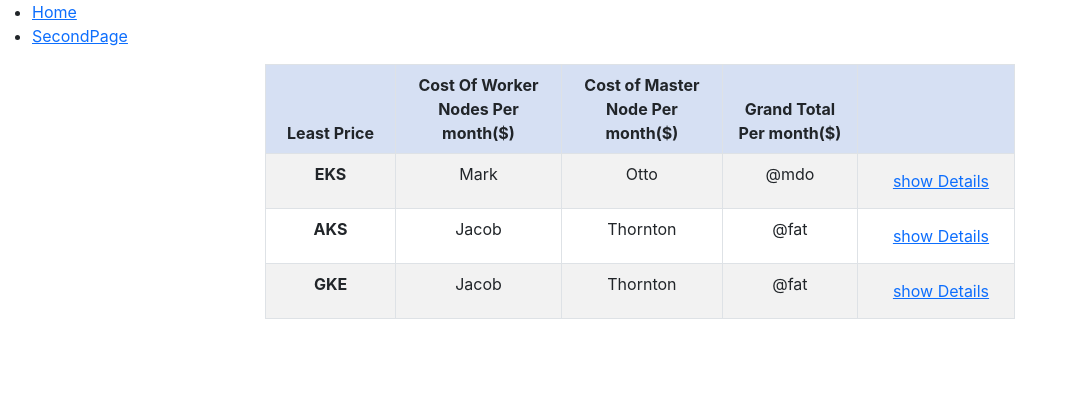
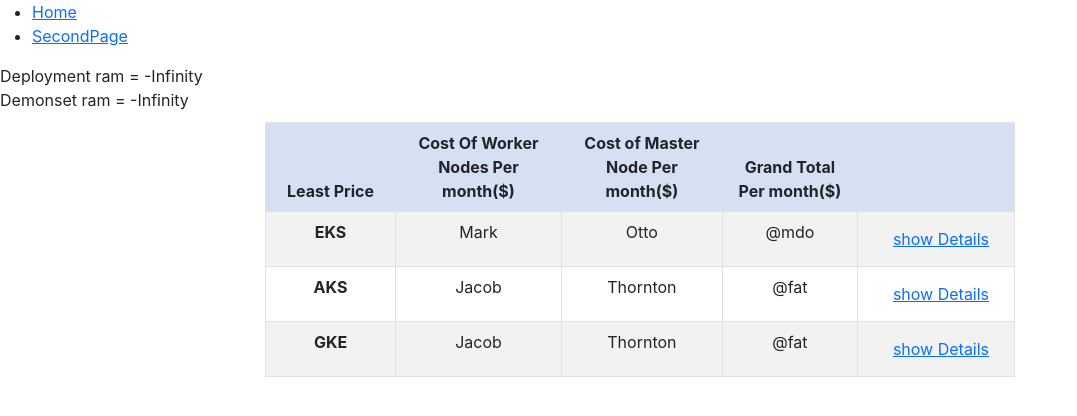
Before and after one commit to CognitQ/ccc-AllPages, a React (Create React App) app: page /second in a window 1280 px wide. Shown: the top 416 px of the page, without its empty margins (0-1077 px from the left). Built offline with nearby package versions, Linux system fonts and the light colour scheme.

Commit message:
got max ram values from all data

```diff
--- a/src/App.js
+++ b/src/App.js
@@ -1,24 +1,30 @@
-import React from "react";
-import {Nav} from "./components/Nav";
-import {
-  BrowserRouter,
-  Routes,
-  Route,
-} from "react-router-dom";
+import React, { useState } from "react";
+import { Nav } from "./components/Nav";
+import { BrowserRouter, Routes, Route } from "react-router-dom";
 import SecondPage from "./components/SecondPage";
-import {DetailPage} from "./components/DetailPage";
+import { DetailPage } from "./components/DetailPage";
 
-function App() {
+const App = () => {
+  const [deploymentData, setDeployementData] = useState([]);
+  const [demonsetData, setDemonsetData] = useState([]);
+
+  const getDataFromNav = (deploymentData, demonsetData) => {
+    setDeployementData(deploymentData);
+    setDemonsetData(demonsetData);
+  };
 
   return (
     <BrowserRouter>
       <Routes>
-        <Route path="/" element={<Nav/>} />
-        <Route path="/second" element={<SecondPage/>} />
-        <Route path="/detail" element={<DetailPage/>} />
+        <Route path="/" element={<Nav setData={getDataFromNav} />} />
+        <Route
+          path="/second"
+          element={<SecondPage dpData={deploymentData} dsData={demonsetData} />}
+        />
+        <Route path="/detail" element={<DetailPage />} />
       </Routes>
     </BrowserRouter>
   );
-}
+};
 
 export default App;
--- a/src/components/InputForm.js
+++ b/src/components/InputForm.js
@@ -9,6 +9,8 @@
   const [hide, setHide] = useState(true); //code for Demonset
   const [deploymentValid, setDeploymentValid] = useState(false); //code for checking validity
   const [demonValid, setDemonValid] = useState(false); //code for checking validity
+
+  const navigate = useNavigate();
 
   // Start Code for deployment
   const [inputFields, setInputFields] = useState([
@@ -23,7 +25,7 @@
       maxRamUnit: "MiB",
       minVcpu: "1",
       maxVcpu: "",
-      storageUnit: "Gib",
+      storageUnit: "GiB",
       storage: "",
     },
   ]);
@@ -56,18 +58,6 @@
     });
   };
 
-  const handleSubmit = (e) => {
-    e.preventDefault();
-    // checkValidations();
-    // if (deploymentValid && demonValid) {
-    // console.log("DepoymentInputFields", inputFields);
-    // console.log("DemonsetInputFields", demonsetInputFields);
-
-    props.ondataSubmit(inputFields);
-    // props.ondataSubmit(demonsetInputFields);
-    // }
-  };
-
   const handleReset = (id) => {
     const values = [...inputFields];
     const containerId = values.findIndex((value) => value.id === id);
@@ -83,7 +73,7 @@
         maxRamUnit: "MiB",
         minVcpu: "1",
         maxVcpu: "",
-        storageUnit: "Gib",
+        storageUnit: "GiB",
         storage: "",
       },
     ];
@@ -119,7 +109,7 @@
         maxRamUnit: "MiB",
         minVcpu: "1",
         maxVcpu: "",
-        storageUnit: "Gib",
+        storageUnit: "GiB",
         storage: "",
       },
     ]);
@@ -148,7 +138,7 @@
       demonMaxRamUnit: "MiB",
       demonMinVcpu: "1",
       demonMaxVcpu: "",
-      demonStorageUnit: "Gib",
+      demonStorageUnit: "GiB",
       demonStorage: "",
     },
   ]);
@@ -166,7 +156,7 @@
         demonMaxRamUnit: "MiB",
         demonMinVcpu: "1",
         demonMaxVcpu: "",
-        demonStorageUnit: "Gib",
+        demonStorageUnit: "GiB",
         demonStorage: "",
       },
     ];
@@ -196,7 +186,7 @@
         demonMaxRamUnit: "MiB",
         demonMinVcpu: "1",
         demonMaxVcpu: "",
-        demonStorageUnit: "Gib",
+        demonStorageUnit: "GiB",
         demonStorage: "",
       },
     ]);
@@ -212,9 +202,17 @@
   };
   //end of function code for Demonset
 
-  const navigate = useNavigate();
-  const gotoSecond = () => {
-    navigate('/second')
+  const handleSubmit = (e) => {
+    e.preventDefault();
+    // checkValidations();
+    // if (deploymentValid && demonValid) {
+    // console.log("DepoymentInputFields", inputFields);
+    // console.log("DemonsetInputFields", demonsetInputFields);
+
+    props.ondataSubmit(inputFields, demonsetInputFields);
+    navigate("/second");
+    // props.ondataSubmit(demonsetInputFields);
+    // }
   };
 
   return (
@@ -722,25 +720,11 @@
         {/* Start of clear all  and submit button code*/}
         <div className="nav send">
           <button
-            type="button"
-            onClick={refreshPage}
-            className="btn btn-secondary"
-          >
-            Clear All
-          </button>{" "}
-          <button
             type="submit"
             className="btn btn-secondary"
-            onClick={() => {{ handleSubmit();gotoSecond() }}}
+            onClick={handleSubmit}
           >
             Submit
-          </button>
-          <button
-            // type="submit"
-            className="btn btn-secondary"
-            onClick={() => gotoSecond()}
-          >
-            Submit2
           </button>
         </div>
         {/* End of clear all  and submit button code*/}
--- a/src/components/Nav.js
+++ b/src/components/Nav.js
@@ -1,22 +1,22 @@
 import React, { useState } from "react";
 import { InputForm } from "./InputForm";
 import { Aboutus } from "./Aboutus";
-import { Testing } from "./Testing";
+// import { Testing } from "./Testing";
 // import {Link} from "react-router-dom";
 
-export const Nav = () => {
+export const Nav = (props) => {
   const [showHome, setHomeShow] = useState(true); //code for deployment
 
-  const [dataValues, setData] = useState([]);
+  // const [dataValues, setData] = useState([]);
 
-  const getData = (data) => {
-    console.log("coming from nav.js", data);
-    setData(data);
+  const getData = (deployment, demonset) => {
+    // console.log("coming from nav.js", data);
+    props.setData(deployment, demonset);
   };
 
   return (
     <div>
-       {/* <Nav>
+      {/* <Nav>
         <div>
           <ul>
             <li>
@@ -26,8 +26,6 @@
           </ul>
         </div>
       </Nav> */}
-
-
 
       <div className="nav">
         <button
@@ -46,7 +44,6 @@
         </button>
       </div>
 
-
       <div>
         {showHome ? (
           <div className="App">
@@ -54,8 +51,8 @@
           </div>
         ) : (
           <div className="App">
+            {/* <Testing data={dataValues} /> */}
             <Aboutus />
-            <Testing data={dataValues} />
           </div>
         )}
       </div>
--- a/src/components/SecondPage.js
+++ b/src/components/SecondPage.js
@@ -1,15 +1,33 @@
-import React from 'react'
-import "./SecondPage.css"
-import { navigate, useNavigate } from 'react-router-dom';
-import {
-    Link
-  } from "react-router-dom";
+import React from "react";
+import "./SecondPage.css";
+import { useNavigate } from "react-router-dom";
+import { Link } from "react-router-dom";
 
-const SecondPage = () => {
+const SecondPage = (props) => {
   const navigate = useNavigate();
 
+  const depolymentRam = props.dpData.map((object) => {
+    if (object.maxRamUnit === "GiB") {
+      return parseInt(object.maxRam) * 1024;
+    } else {
+      return parseInt(object.maxRam);
+    }
+  });
+
+  const maxRamindeployment = Math.max(...depolymentRam);
+
+  const demonsetRam = props.dsData.map((object) => {
+    if (object.demonMaxRamUnit === "GiB") {
+      return parseInt(object.demonMaxRam) * 1024;
+    } else {
+      return parseInt(object.demonMaxRam);
+    }
+  });
+
+  const maxRamindemonset = Math.max(...demonsetRam);
+
   const gotoDetail = () => {
-      navigate('/detail')
+    navigate("/detail");
   };
 
   return (
@@ -27,17 +45,19 @@
         </nav>
       </div>
 
+      <div>Deployment ram = {maxRamindeployment}</div>
+      <div>Demonset ram = {maxRamindemonset}</div>
+
       <center>
         <table className="table table-striped table-hover table-bordered table">
           <thead className="tHead">
             <tr>
-                            <th scope="col"  className="tHeading">Least Price</th>
-                            <th scope="col">Cost Of Worker Nodes
-                                Per month($)</th>
-                            <th scope="col">Cost of Master Node
-                                Per month($)</th>
-                            <th scope="col">Grand Total
-                                Per month($)</th>
+              <th scope="col" className="tHeading">
+                Least Price
+              </th>
+              <th scope="col">Cost Of Worker Nodes Per month($)</th>
+              <th scope="col">Cost of Master Node Per month($)</th>
+              <th scope="col">Grand Total Per month($)</th>
               <th scope="col"></th>
             </tr>
           </thead>
@@ -47,27 +67,42 @@
               <td>Mark</td>
               <td>Otto</td>
               <td>@mdo</td>
-                            <td><button className="btn btn-link tButton" onClick={() => gotoDetail()}>show Details </button></td>
+              <td>
+                <button
+                  className="btn btn-link tButton"
+                  onClick={() => gotoDetail()}
+                >
+                  show Details{" "}
+                </button>
+              </td>
             </tr>
             <tr>
               <th scope="row">AKS</th>
               <td>Jacob</td>
               <td>Thornton</td>
               <td>@fat</td>
-                            <td><button className="btn btn-link" onClick={() => gotoDetail()}>show Details </button></td>
+              <td>
+                <button className="btn btn-link" onClick={() => gotoDetail()}>
+                  show Details{" "}
+                </button>
+              </td>
             </tr>
             <tr>
               <th scope="row">GKE</th>
               <td>Jacob</td>
               <td>Thornton</td>
               <td>@fat</td>
-                            <td><button className="btn btn-link" onClick={() => gotoDetail()}>show Details </button></td>
+              <td>
+                <button className="btn btn-link" onClick={() => gotoDetail()}>
+                  show Details{" "}
+                </button>
+              </td>
             </tr>
           </tbody>
         </table>
       </center>
     </div>
-    )
-}
+  );
+};
 
-export default SecondPage
+export default SecondPage;
```
Lines whose indentation alone changed are shown as unchanged.
